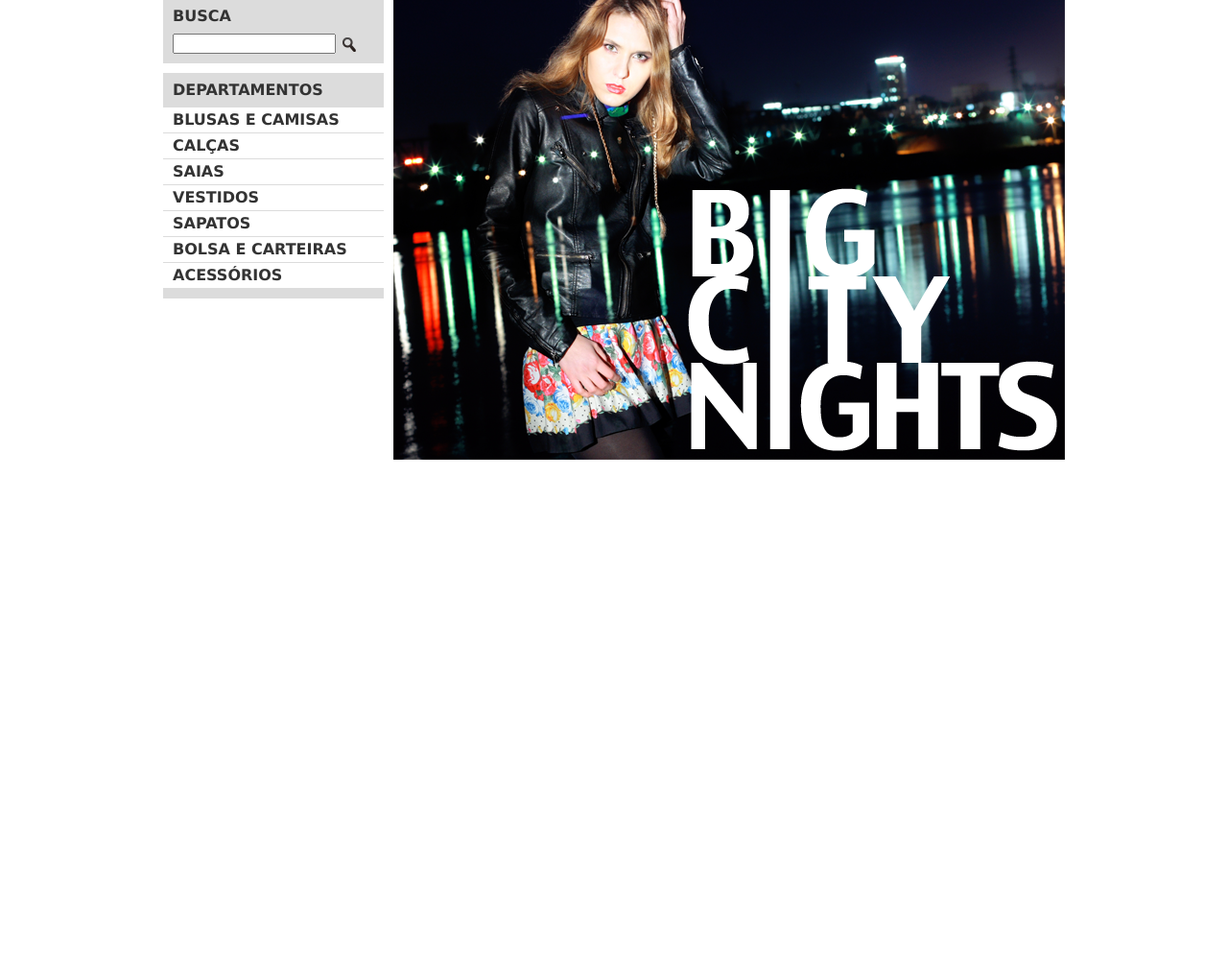
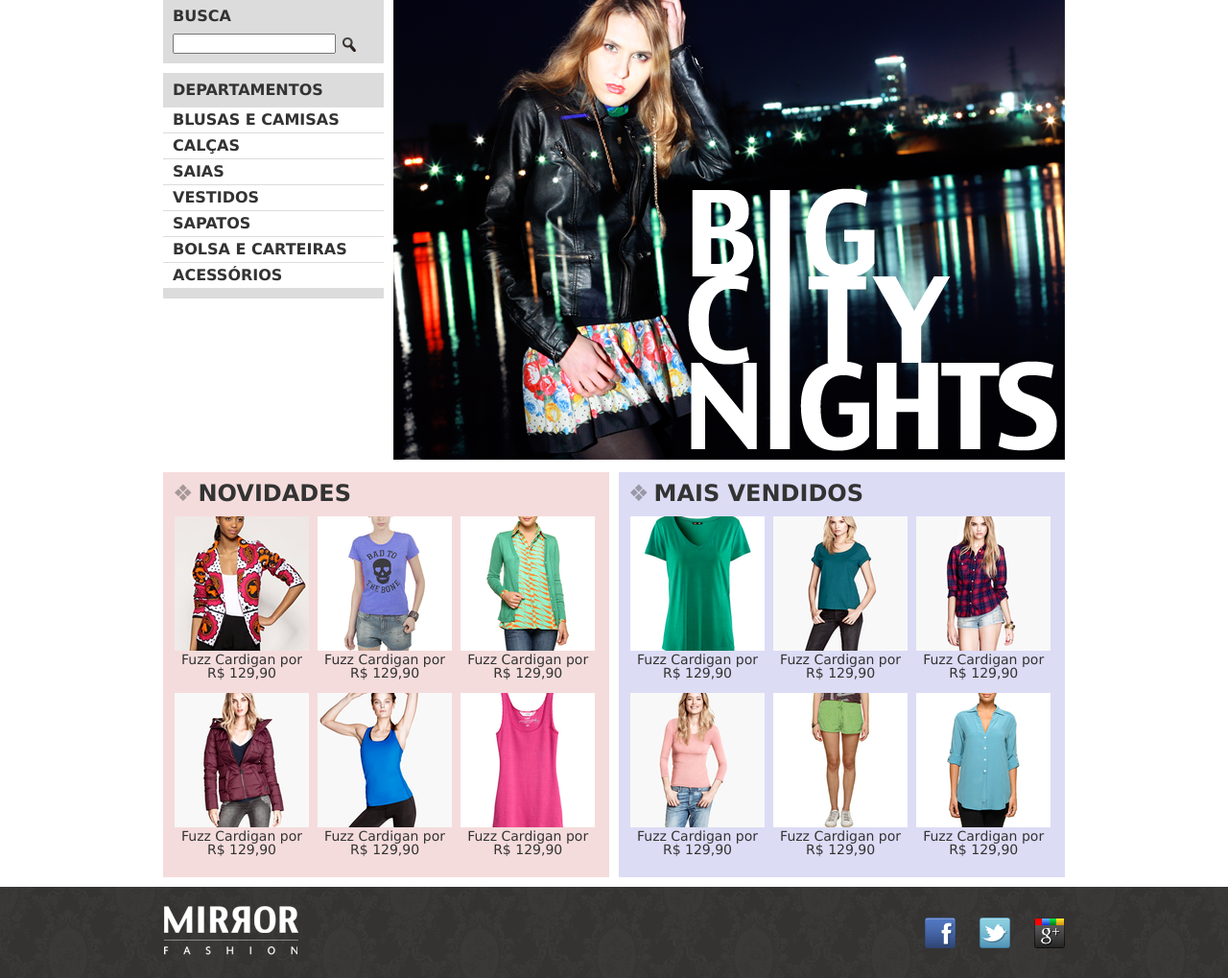
Before and after one commit to pmsoares/UFCD5414, a PHP site: page / in a window 1280 px wide. Shown: the part 99-1118 px from the top of the page at 96% size. Before the commit the page ends 578 px from the top, so only its background shows below. Run offline with PHP 8.4, Linux system fonts and the light colour scheme.

Commit message:
Sessão de 03/10/2024

```diff
--- a/css/estilos.css
+++ b/css/estilos.css
@@ -41,6 +41,27 @@ header {
 
 .menu-opcoes a {
     color: #036;
+}
+
+.menu-opcoes a:hover {
+    color: #007dc6;
+}
+
+.menu-opcoes a:active {
+    color: #867dc6;
+}
+
+.menu-departamentos li ul {
+    display: none;
+}
+
+.menu-departamentos li:hover ul {
+    display: block;
+}
+
+.menu-departamentos li li a::before {
+    content: '\272A';
+    padding-right: 3px;
 }
 
 .busca,
@@ -90,3 +111,90 @@ header {
     margin-top: 10px;
     padding-bottom: 10px;
 }
+
+.painel {
+    margin: 10px 0;
+    padding: 10px;
+    width: 445px;
+}
+
+.painel h2 {
+    text-transform: uppercase;
+    font-weight: bold;
+    font-size: 24px;
+    margin-bottom: 10px;
+}
+
+.painel a {
+    color: #333;
+    font-size: 14px;
+    text-align: center;
+    text-decoration: none;
+}
+
+.painel li {
+    display: inline-block;
+    width: 140px;
+    vertical-align: top;
+    margin: 2px;
+    padding-bottom: 10px;
+}
+
+.novidades {
+    float: left;
+    background-color: #f5dcdc;
+}
+
+.mais-vendidos {
+    float: right;
+    background-color: #dcdcf5;
+}
+
+footer {
+    background-image: url(../img/fundo-rodape.png);
+    clear: both;
+    padding: 20px 0;
+}
+
+footer .container {
+    position: relative;
+}
+
+.social {
+    position: absolute;
+    right: 0;
+    top: 12px;
+}
+
+.social a {
+    /* tamanho da imagem */
+    width: 32px;
+    height: 32px;
+
+    /* image replacement */
+    display: block;
+    text-indent: -9999px;
+}
+
+.social a[href*="facebook.com"] {
+    background-image: url(../img/facebook.png);
+}
+
+.social a[href*="x.com"] {
+    background-image: url(../img/twitter.png);
+}
+
+.social a[href*="plus.google.com"] {
+    background-image: url(../img/googleplus.png);
+}
+
+.social li {
+    float: left;
+    margin-left: 25px;
+}
+
+.painel h2::before {
+    content: '\2756';
+    padding-right: 5px;
+    opacity: 0.4;
+}
--- a/index.html
+++ b/index.html
@@ -38,7 +38,15 @@
 			<h2>Departamentos</h2>
 			<nav>
 				<ul>
-					<li><a href="#">Blusas e Camisas</a></li>
+					<li>
+						<a href="#">Blusas e Camisas</a>
+						<ul>
+							<li><a href="#">Manga curta</a></li>
+							<li><a href="#">Manga comprida</a></li>
+							<li><a href="#">Camisa social</a></li>
+							<li><a href="#">Camisa casual</a></li>
+						</ul>
+					</li>
 					<li><a href="#">Calças</a></li>
 					<li><a href="#">Saias</a></li>
 					<li><a href="#">Vestidos</a></li>
@@ -50,9 +58,143 @@
 		</section><!-- fim .menu-departamentos -->
 
 		<img src="img/destaque-home.png" alt="Promoção: Big City Night">
-
 	</div><!-- fim .container .destaque -->
 
+	<div class="container paineis">
+		<!-- os paineis de novidades e mais vendidos entrarão aqui dentro -->
+
+		<section class="painel novidades">
+			<h2>Novidades</h2>
+			<ol>
+				<!-- primeiro produto -->
+				<li>
+					<a href="produto.html">
+						<figure>
+							<img src="img/produtos/miniatura1.png" alt="Produto 1">
+							<figcaption>Fuzz Cardigan por R$ 129,90</figcaption>
+						</figure>
+					</a>
+				</li>
+
+				<li>
+					<a href="produto.html">
+						<figure>
+							<img src="img/produtos/miniatura2.png" alt="Produto 2">
+							<figcaption>Fuzz Cardigan por R$ 129,90</figcaption>
+						</figure>
+					</a>
+				</li>
+
+				<li>
+					<a href="produto.html">
+						<figure>
+							<img src="img/produtos/miniatura3.png" alt="Produto 3">
+							<figcaption>Fuzz Cardigan por R$ 129,90</figcaption>
+						</figure>
+					</a>
+				</li>
+
+				<li>
+					<a href="produto.html">
+						<figure>
+							<img src="img/produtos/miniatura4.png" alt="Produto 4">
+							<figcaption>Fuzz Cardigan por R$ 129,90</figcaption>
+						</figure>
+					</a>
+				</li>
+
+				<li>
+					<a href="produto.html">
+						<figure>
+							<img src="img/produtos/miniatura5.png" alt="Produto 5">
+							<figcaption>Fuzz Cardigan por R$ 129,90</figcaption>
+						</figure>
+					</a>
+				</li>
+
+				<li>
+					<a href="produto.html">
+						<figure>
+							<img src="img/produtos/miniatura6.png" alt="Produto 6">
+							<figcaption>Fuzz Cardigan por R$ 129,90</figcaption>
+						</figure>
+					</a>
+				</li>
+			</ol>
+		</section>
+
+		<section class="painel mais-vendidos">
+			<h2>Mais vendidos</h2>
+			<ol>
+				<!-- primeiro produto -->
+				<li>
+					<a href="produto.html">
+						<figure>
+							<img src="img/produtos/miniatura7.png" alt="Produto 1">
+							<figcaption>Fuzz Cardigan por R$ 129,90</figcaption>
+						</figure>
+					</a>
+				</li>
+
+				<li>
+					<a href="produto.html">
+						<figure>
+							<img src="img/produtos/miniatura8.png" alt="Produto 2">
+							<figcaption>Fuzz Cardigan por R$ 129,90</figcaption>
+						</figure>
+					</a>
+				</li>
+
+				<li>
+					<a href="produto.html">
+						<figure>
+							<img src="img/produtos/miniatura9.png" alt="Produto 3">
+							<figcaption>Fuzz Cardigan por R$ 129,90</figcaption>
+						</figure>
+					</a>
+				</li>
+
+				<li>
+					<a href="produto.html">
+						<figure>
+							<img src="img/produtos/miniatura10.png" alt="Produto 4">
+							<figcaption>Fuzz Cardigan por R$ 129,90</figcaption>
+						</figure>
+					</a>
+				</li>
+
+				<li>
+					<a href="produto.html">
+						<figure>
+							<img src="img/produtos/miniatura11.png" alt="Produto 5">
+							<figcaption>Fuzz Cardigan por R$ 129,90</figcaption>
+						</figure>
+					</a>
+				</li>
+
+				<li>
+					<a href="produto.html">
+						<figure>
+							<img src="img/produtos/miniatura12.png" alt="Produto 6">
+							<figcaption>Fuzz Cardigan por R$ 129,90</figcaption>
+						</figure>
+					</a>
+				</li>
+			</ol>
+		</section>
+	</div>
+
+	<footer>
+		<div class="container">
+			<img src="img/logo-rodape.png" alt="Logo Mirror Fashion">
+
+			<ul class="social">
+				<li><a href="https://www.facebook.com/mirrorfashion">Facebook</a></li>
+				<li><a href="https://x.com/mirrorfashion">Twitter</a></li>
+				<li><a href="http://plus.google.com/mirrorfashion">Google+</a></li>
+			</ul>
+		</div>
+	</footer>
 
 </body>
 
```
Also changed, not shown: css/sobre.css (+12 -0 lines).
